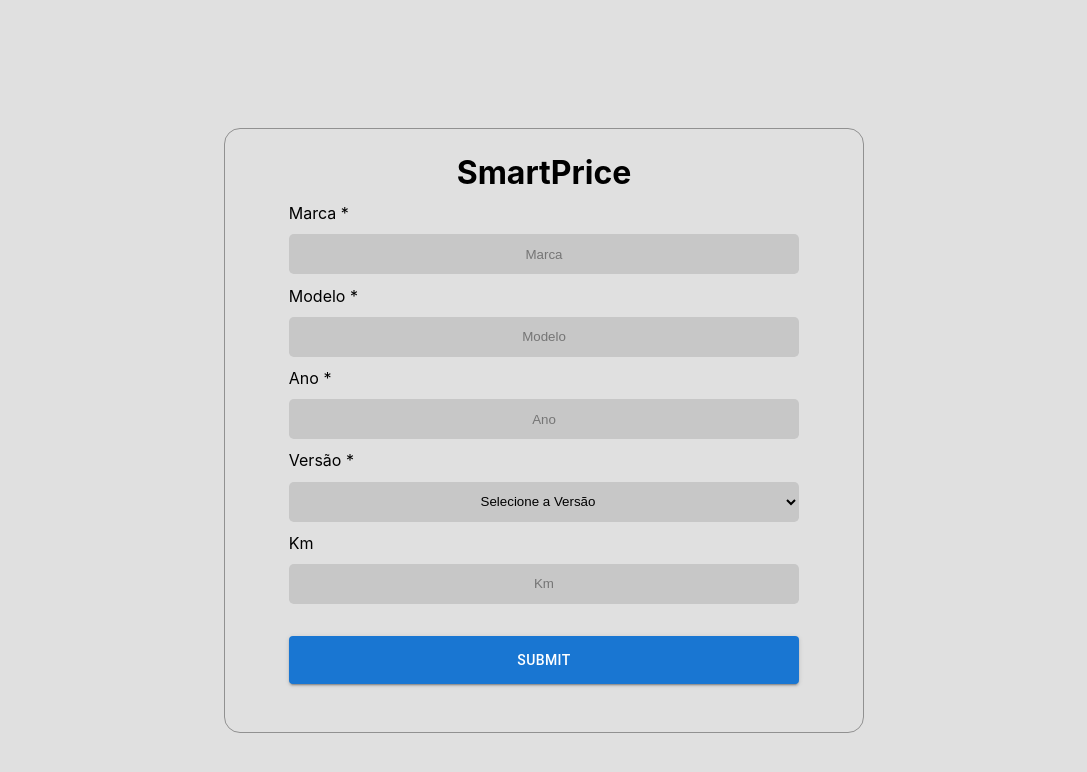
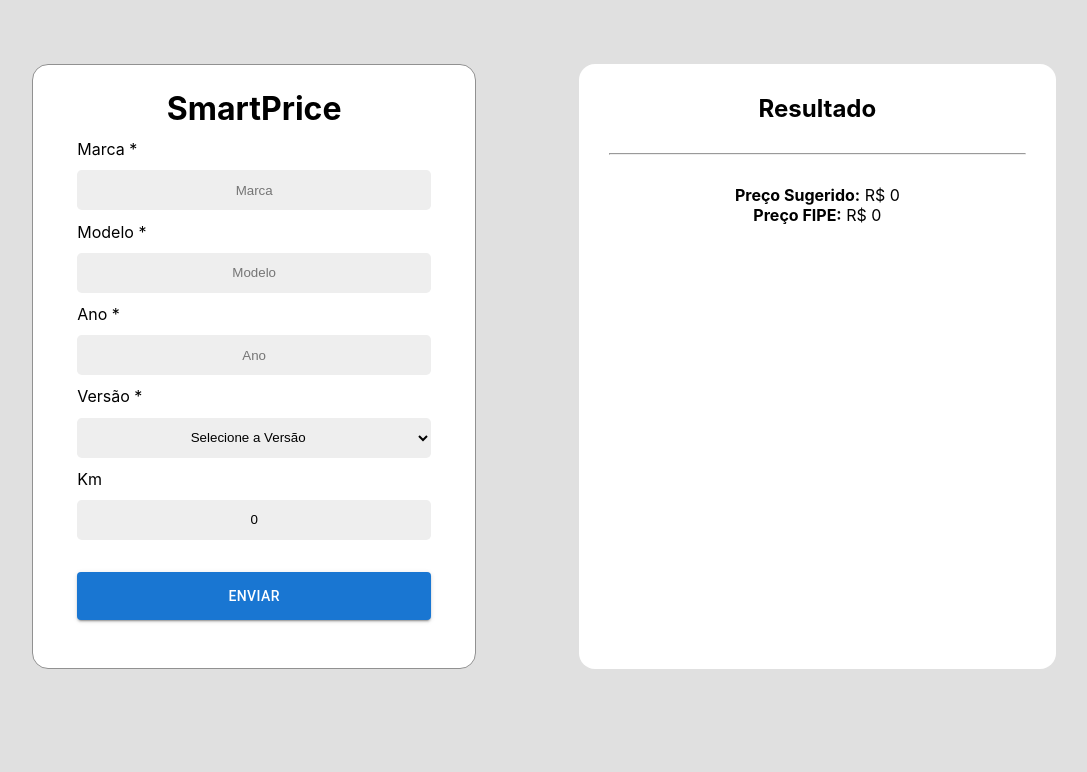
Before and after one commit to RCysne/smartprice, a React (Create React App) app: page / in a window 1280 px wide. Shown: the top 772 px of the page, without its empty margins (96-1183 px from the left). Built offline with nearby package versions, Linux system fonts and the light colour scheme.

Commit message:
Finding vehicle by make, model and version

```diff
--- a/src/pages/Inputs/CSS/inputs.css
+++ b/src/pages/Inputs/CSS/inputs.css
@@ -14,13 +14,22 @@ h1 {
   margin-top: 1.5rem;
 }
 
+.body {
+  width: 80%;
+  margin: auto;
+  margin-top: 5%;
+  display: flex;
+  justify-content: space-around;
+}
+
 .container {
-  width: 50%;
+  width: 100%;
   height: auto;
   border: 1px solid rgb(145, 145, 145);
-  margin: 10% auto;
+  /*margin: 10% auto;*/
   border-radius: 1rem;
   text-align: center;
+  background-color: #FFF;
 }
 
 [data-form] {
@@ -43,7 +52,7 @@ h1 {
   border: none;
   border-radius: .3rem;
   text-align: center;
-  background-color: rgb(199, 199, 199);
+  background-color: #EEE;
 }
 
 [data-input]:last-child {
@@ -58,3 +67,21 @@ Button {
   width: 80%;
   height: 3rem;
 }
+
+.result {
+  background-color: #FFF;
+  width: 100%;
+  margin-left: 10%;
+
+  border-radius: 1rem;
+  text-align: center;
+  padding: 30px;
+}
+
+hr {
+  color: rgba(200, 200, 200, 0.2);
+}
+
+.result h2, hr {
+  margin-bottom: 30px;
+}
--- a/src/pages/Inputs/index.jsx
+++ b/src/pages/Inputs/index.jsx
@@ -3,42 +3,82 @@ import { Button } from "@mui/material";
 import Form from 'react-bootstrap/Form';
 import './CSS/inputs.css';
 
+//temporario, depois isolar em outro lugar
+const API_URL = 'http://188.166.29.71/index.php/pricing';
 
 export default function Forms() {
+  const [suggestedPrice, setSuggestedPrice] = React.useState(0);
+  const [fipe, setFipe] = React.useState(0);
+
+  const [make, setMake] = React.useState('');
+  const [model, setModel] = React.useState('');
+  const [yearModel, setYearModel] = React.useState('');
+  const [version, setVersion] = React.useState('');
+  const [km, setKm] = React.useState(0);
+
+  const findVehicle = (event) => {
+    event.preventDefault();
+
+    fetch(API_URL+`?brand=${make}&model=${model}&yearModel=${yearModel}&version=${version}&km=${km}`)
+        .then(response => response.json())
+        .then(response => {
+          if (!response.fipe) {
+            alert('Veiculo nao encontrado');
+            return;
+          }
+
+          setFipe(response.fipe.price);
+          setSuggestedPrice(response.suggestedPrice);
+        });
+  }
+
+
   return (
 
 
     <div className="body">
-      <Form className="container">
+      <Form className="container" onSubmit={findVehicle}>
         <h1>SmartPrice</h1>
         <Form.Group data-form controlId="formBasicEmail">
           <Form.Label data-label>Marca *</Form.Label>
-          <Form.Control data-input type="text" placeholder="Marca" required />
+          <Form.Control value={make} onChange={(event) => setMake(event.target.value)}  data-input type="text" placeholder="Marca" required />
 
           <Form.Label data-label>Modelo *</Form.Label>
-          <Form.Control data-input type="text" placeholder="Modelo" required />
+          <Form.Control value={model} onChange={(event) => setModel(event.target.value)} data-input type="text" placeholder="Modelo" required />
 
           <Form.Label data-label>Ano *</Form.Label>
-          <Form.Control data-input type="text" placeholder="Ano" required />
+          <Form.Control value={yearModel} onChange={(event) => setYearModel(event.target.value)} data-input type="text" placeholder="Ano" required />
 
           <Form.Label data-label>Versão *</Form.Label>
-          <Form.Select data-input aria-label="selecione a versão" required>
+          <Form.Select onChange={(event) => setVersion(event.target.value)} data-input aria-label="selecione a versão" required>
             <option>Selecione a Versão</option>
-            <option value="1">Básico</option>
-            <option value="2">Médio</option>
-            <option value="3">Top de linha</option>
+            <option value="LS">Básico</option>
+            <option value="LT">Médio</option>
+            <option value="LTZ">Top de linha</option>
           </Form.Select>
 
           <Form.Label data-label>Km</Form.Label>
-          <Form.Control data-input type="text" placeholder="Km" />
+          <Form.Control value={km} onChange={(event) => setKm(event.target.value)} data-input type="text" placeholder="Km" />
         </Form.Group>
         <div className="btn">
           <Button variant="contained" type="submit">
-            Submit
+            Enviar
           </Button>
         </div>
 
       </Form>
+
+      <div className="result">
+        <h2>Resultado</h2>
+        <hr/>
+
+        <p>
+          <strong>Preço Sugerido:</strong> R$ <span>{suggestedPrice}</span>
+        </p>
+        <p>
+          <strong>Preço FIPE:</strong> R$ <span>{fipe}</span>
+        </p>
+      </div>
     </div>
   )
 }
```
Also changed, not shown: 1 other file (tests, documents, lock files or other folders).
